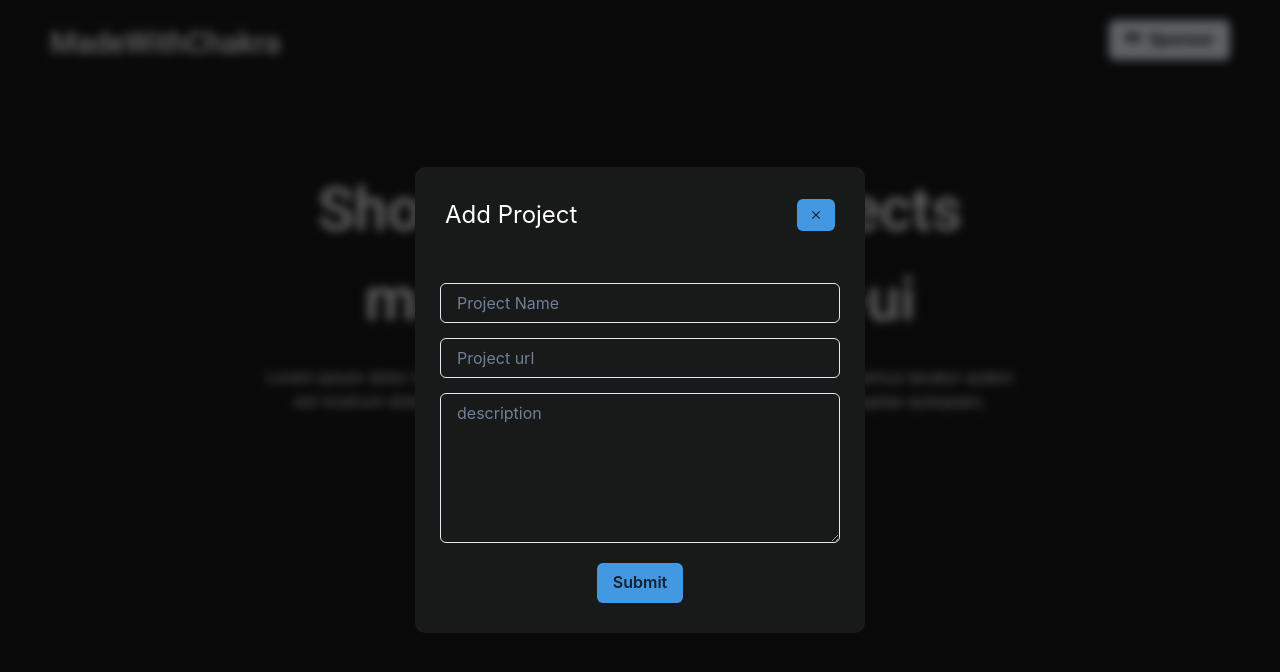
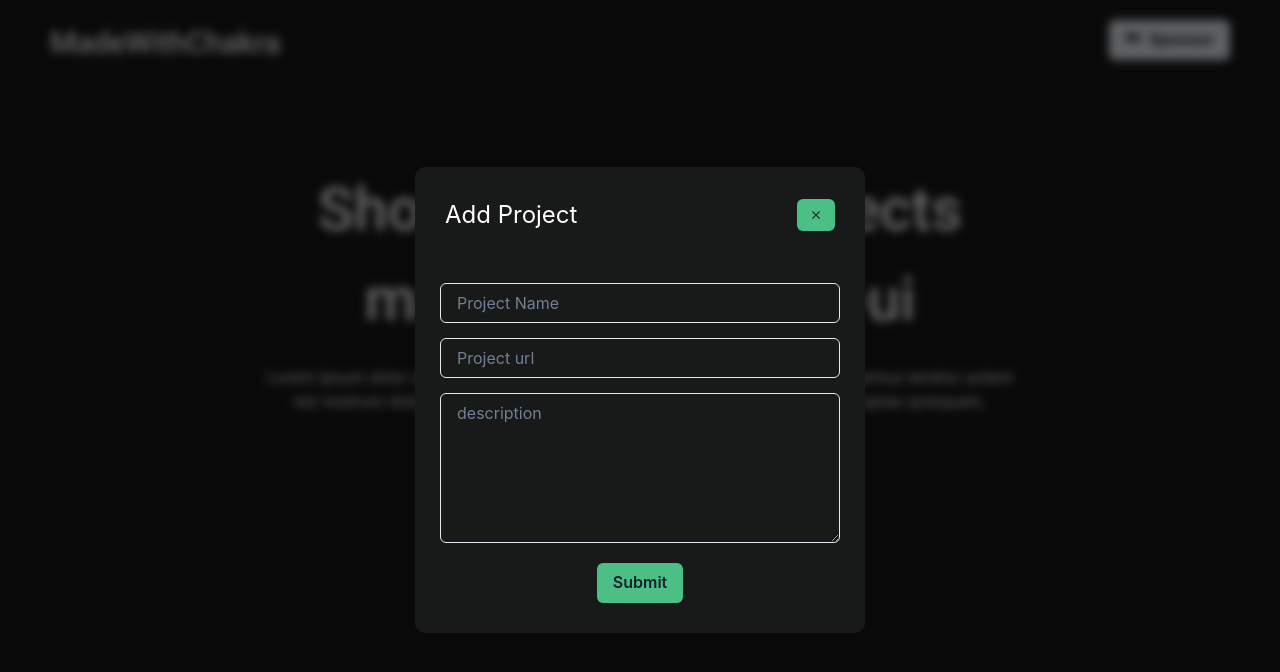
Before and after one commit to devtofunmi/madewithchakra, a React (Vite) app: page / in a window 1280 px wide. Both pictures are taken after a click on the button "Submit Projects". Shown: the top 672 px of the page. Built offline with nearby package versions, Linux system fonts and the light colour scheme.

Commit message:
change the button bg

```diff
--- a/src/components/SubmitProject.jsx
+++ b/src/components/SubmitProject.jsx
@@ -40,7 +40,7 @@ const SubmitProject = ({ isOpen, closePopup }) => {
               Add Project
             </Text>
             <Button
-              bg={"blue.400"}
+              bg={"#4cbf87"}
               _hover={{
                 backgroundColor: "rgba(#181819, 0.2)",
               }}
@@ -75,9 +75,10 @@ const SubmitProject = ({ isOpen, closePopup }) => {
                 setDescription(e.target.value);
               }}
             />
+
             <Button
               mt={"20px"}
-              bg={"blue.400"}
+              bg={"#4cbf87"}
               _hover={{
                 backgroundColor: "rgba(#181819, 0.2)",
               }}
```
